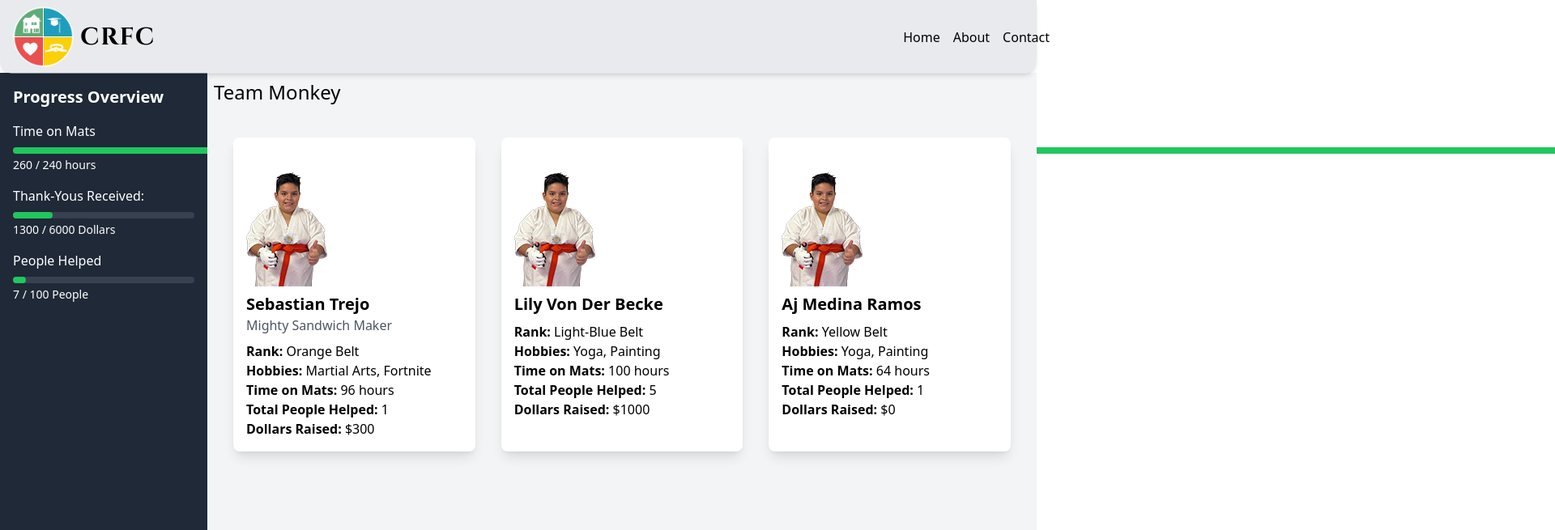
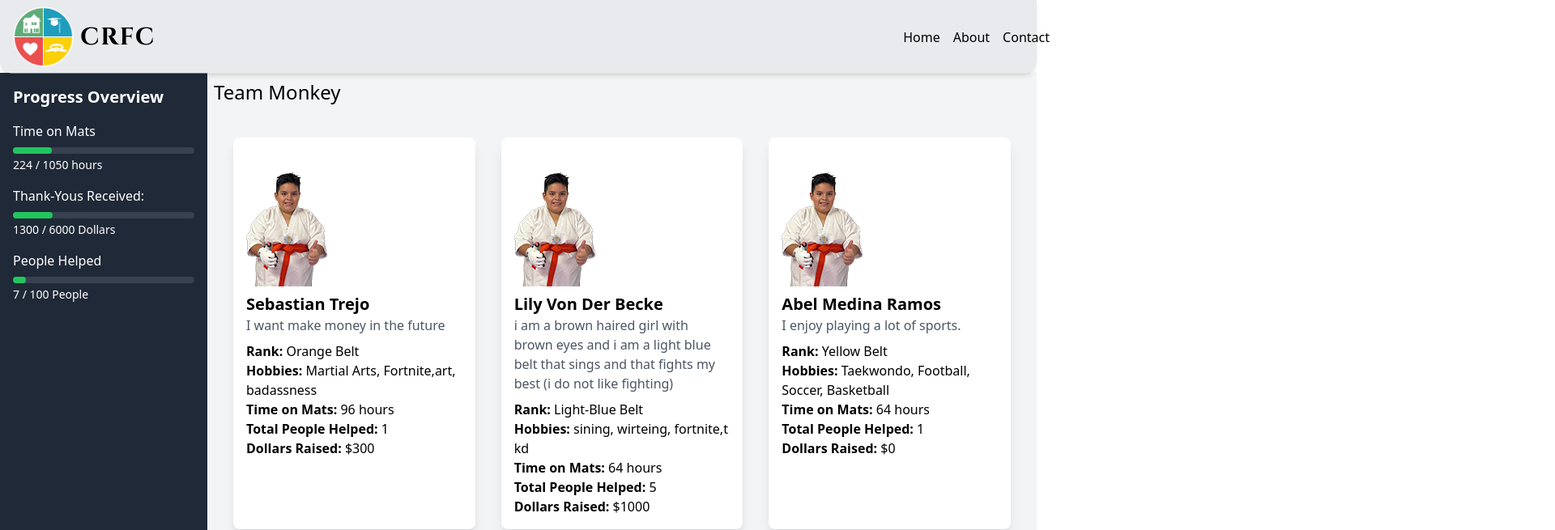
Before and after one commit to teamvcorp/crossroad, a Next.js app: page /teams/taekwondo/monkey in a window 1280 px wide. Shown: the top 655 px of the page at 81% size, 1920 px wide, since content can reach past the window. Built offline with nearby package versions, Linux system fonts and the light colour scheme.

Commit message:
added payment page

```diff
--- a/app/teams/taekwondo/crane/page.tsx
+++ b/app/teams/taekwondo/crane/page.tsx
@@ -76,7 +76,7 @@ const Sidebar: React.FC = () => {
   const totalPeople = teamMembers.reduce((acc, member) => acc + member.totalPeopleHelped, 0);
 
 
-  const progressPercentage = (totalMatsTime / 80*teamMembers.length) * 100; // Example: 500 is total expected hours
+  const progressPercentage = (totalMatsTime / (350*teamMembers.length)) * 100; // Example: 500 is total expected hours
   const goalProgress = (totalDollars / 6000) * 100; // Example: 500 is total expected hours
   const peopleHelpedProgress = (totalPeople / 100) * 100; // Example: 500 is total expected hours
 
@@ -92,9 +92,8 @@ const Sidebar: React.FC = () => {
             style={{ width: `${progressPercentage}%` }}
           ></div>
         </div>
-        <p className="text-sm mt-1">{totalMatsTime} / {80*teamMembers.length} hours</p>
+        <p className="text-sm mt-1">{totalMatsTime} / {350*teamMembers.length} hours</p>
       </div>
-
       <div className="mb-4">
         <p className="mb-2">Thank-Yous Received:</p>
         <div className="w-full bg-gray-700 h-2 rounded-full">
--- a/app/teams/taekwondo/mantis/page.tsx
+++ b/app/teams/taekwondo/mantis/page.tsx
@@ -18,8 +18,8 @@ const teamMembers: TeamMember[] = [
   {
     name: "Ian Pearson",
     src: "/sebastian.png",
-    desc: "Some chick",
-    hobbies: "",
+    desc: "I am a strong red head and I am good at fortnite.",
+    hobbies: "I like fortnite and sleep",
     rank: "Orange Belt",
     timeOnMats: 96, // hours
     totalPeopleHelped: 0,
@@ -28,8 +28,8 @@ const teamMembers: TeamMember[] = [
   {
     name: "Emma Von Der Becke",
     src: "/sebastian.png",
-    desc: "Some chick",
-    hobbies: "",
+    desc: "Cute but dangerous!",
+    hobbies: "Playing video games, exercising, playing board games, watching movies, and playing with my friends.",
     rank: "Orange Belt",
     timeOnMats: 120, // hours
     totalPeopleHelped: 0,
@@ -38,8 +38,8 @@ const teamMembers: TeamMember[] = [
   {
     name: "Colton McCardell",
     src: "/sebastian.png",
-    desc: "Some chick",
-    hobbies: "",
+    desc: "Gamer",
+    hobbies: "Playing video games and slepping",
     rank: "Yellow Belt",
     timeOnMats: 120, // hours
     totalPeopleHelped: 0,
@@ -48,7 +48,7 @@ const teamMembers: TeamMember[] = [
   {
     name: "Reign Runneburg",
     src: "/sebastian.png",
-    desc: "Some chick",
+    desc: "Some dude",
     hobbies: "",
     rank: "Yellow Belt",
     timeOnMats: 64, // hours
@@ -76,7 +76,7 @@ const Sidebar: React.FC = () => {
   const totalPeople = teamMembers.reduce((acc, member) => acc + member.totalPeopleHelped, 0);
 
 
-  const progressPercentage = (totalMatsTime / 80*teamMembers.length) * 100; // Example: 500 is total expected hours
+  const progressPercentage = (totalMatsTime / (350*teamMembers.length)) * 100; // Example: 500 is total expected hours
   const goalProgress = (totalDollars / 6000) * 100; // Example: 500 is total expected hours
   const peopleHelpedProgress = (totalPeople / 100) * 100; // Example: 500 is total expected hours
 
@@ -92,7 +92,7 @@ const Sidebar: React.FC = () => {
             style={{ width: `${progressPercentage}%` }}
           ></div>
         </div>
-        <p className="text-sm mt-1">{totalMatsTime} / {80*teamMembers.length} hours</p>
+        <p className="text-sm mt-1">{totalMatsTime} / {350*teamMembers.length} hours</p>
       </div>
 
       <div className="mb-4">
--- a/app/teams/taekwondo/monkey/page.tsx
+++ b/app/teams/taekwondo/monkey/page.tsx
@@ -18,8 +18,8 @@ const teamMembers: TeamMember[] = [
   {
     name: "Sebastian Trejo",
     src: "/sebastian.png",
-    desc: "Mighty Sandwich Maker",
-    hobbies: "Martial Arts, Fortnite",
+    desc: "I want make money in the future",
+    hobbies: "Martial Arts, Fortnite,art, badassness",
     rank: "Orange Belt",
     timeOnMats: 96, // hours
     totalPeopleHelped: 1,
@@ -28,18 +28,18 @@ const teamMembers: TeamMember[] = [
   {
     name: "Lily Von Der Becke",
     src: "/sebastian.png",
-    desc: "",
-    hobbies: "Yoga, Painting",
+    desc: "i am a brown haired girl with brown eyes and i am a light blue belt that sings and that fights my best (i do not like fighting)",
+    hobbies: "sining, wirteing, fortnite,t kd",
     rank: "Light-Blue Belt",
-    timeOnMats: 100, // hours
+    timeOnMats: 64, // hours
     totalPeopleHelped: 5,
     dollarsRaised: 1000,
   },
   {
-    name: "Aj Medina Ramos",
+    name: "Abel Medina Ramos",
     src: "/sebastian.png",
-    desc: "",
-    hobbies: "Yoga, Painting",
+    desc: "I enjoy playing a lot of sports.",
+    hobbies: "Taekwondo, Football, Soccer, Basketball",
     rank: "Yellow Belt",
     timeOnMats: 64, // hours
     totalPeopleHelped: 1,
@@ -56,7 +56,7 @@ const Sidebar: React.FC = () => {
   const totalPeople = teamMembers.reduce((acc, member) => acc + member.totalPeopleHelped, 0);
 
 
-  const progressPercentage = (totalMatsTime / 80*teamMembers.length) * 100; // Example: 500 is total expected hours
+  const progressPercentage = (totalMatsTime / (350*teamMembers.length)) * 100; // Example: 500 is total expected hours
   const goalProgress = (totalDollars / 6000) * 100; // Example: 500 is total expected hours
   const peopleHelpedProgress = (totalPeople / 100) * 100; // Example: 500 is total expected hours
 
@@ -72,7 +72,7 @@ const Sidebar: React.FC = () => {
             style={{ width: `${progressPercentage}%` }}
           ></div>
         </div>
-        <p className="text-sm mt-1">{totalMatsTime} / {80*teamMembers.length} hours</p>
+        <p className="text-sm mt-1">{totalMatsTime} / {350*teamMembers.length} hours</p>
       </div>
 
       <div className="mb-4">
--- a/app/teams/taekwondo/page.tsx
+++ b/app/teams/taekwondo/page.tsx
@@ -56,6 +56,10 @@ const TkdTeams = () => {
           </Link>
         </div>
       </div>
+      <Link href='taekwondo/saythankyou' className="text-blue-500 bg-blue-300 hover:bg-blue-300 hover:text-blue-700 hover:scale-105 hover:shadow-lg transition-all duration-300 ease-in-out px-4 py-2 rounded">
+  Give Support
+</Link>
+
     </div>
   );
 };
--- /dev/null
+++ b/app/teams/taekwondo/saythankyou/page.tsx
@@ -0,0 +1,10 @@
+'use client'
+import React from 'react'
+
+const page = () => {
+  return (
+    <div className="pt-[90px]">Hello</div>
+  )
+}
+
+export default page
--- a/app/teams/taekwondo/tigress/page.tsx
+++ b/app/teams/taekwondo/tigress/page.tsx
@@ -28,8 +28,8 @@ const teamMembers: TeamMember[] = [
   {
     name: "Ryann Von Der Becke",
     src: "/sebastian.png",
-    desc: "",
-    hobbies: "Yoga, Painting",
+    desc: "Black Belt Mom",
+    hobbies: "Cooking/baking, reading and crafting.",
     rank: "2nd Dan",
     timeOnMats: 4000, // hours
     totalPeopleHelped: 0,
@@ -66,7 +66,7 @@ const Sidebar: React.FC = () => {
   const totalPeople = teamMembers.reduce((acc, member) => acc + member.totalPeopleHelped, 0);
 
 
-  const progressPercentage = (totalMatsTime / 80*teamMembers.length) * 100; // Example: 500 is total expected hours
+  const progressPercentage = (totalMatsTime / (350*teamMembers.length)) * 100; // Example: 500 is total expected hours
   const goalProgress = (totalDollars / 6000) * 100; // Example: 500 is total expected hours
   const peopleHelpedProgress = (totalPeople / 100) * 100; // Example: 500 is total expected hours
 
@@ -82,7 +82,7 @@ const Sidebar: React.FC = () => {
             style={{ width: `${progressPercentage}%` }}
           ></div>
         </div>
-        <p className="text-sm mt-1">{totalMatsTime} / {80*teamMembers.length} hours</p>
+        <p className="text-sm mt-1">{totalMatsTime} / {350*teamMembers.length} hours</p>
       </div>
 
       <div className="mb-4">
```
